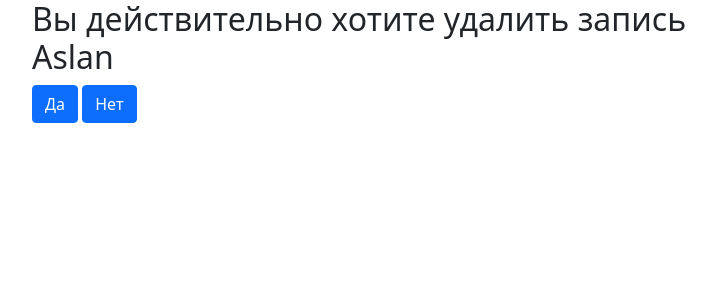
After one commit to Yusupov-Aslan/GuestBook, a Django app: page /delete/1/ in a window 1280 px wide. The commit adds this page. Shown: the top 300 px of the page, without its empty margins (50-766 px from the left). Run offline with Django 3.2, Linux system fonts and the light colour scheme; data comes from the database, SQL or seed files in the repository.

Commit message:
Создал guest_delete.html, и реализовал удаление с подтверждением

```diff
--- /dev/null
+++ b/source/GuestBook/templates/guest_delete.html
@@ -0,0 +1,15 @@
+{% extends 'base.html' %}
+{% block title %}Удаление записи{% endblock %}
+{% block content %}
+    <div>
+        <form action="{% url 'delete' guests.pk %}" method="POST">
+        {% csrf_token %}
+        <h2>Вы действительно хотите удалить запись <br> {{ guests.author_name }}</h2>
+            <div class="gap-2 col-6 ">
+                <a><button class="btn btn-primary" type="submit">Да</button></a>
+                <a href="{% url 'index'%}"><button class="btn btn-primary" type="button">Нет</button></a>
+            </div>
+        </form>
+
+    </div>
+{% endblock %}
--- a/source/GuestBook/templates/guest_update.html
+++ b/source/GuestBook/templates/guest_update.html
@@ -5,7 +5,7 @@
     <h1>Редактировать запись</h1>
 
     <form action="{% url 'update' guests.pk %}" method="post">
-       {% include 'partial/form.html' with button_text="Update" %}
+       {% include 'partial/form.html' with button_text="Редактировать" %}
     </form>
 
 {% endblock %}
--- a/source/GuestBook/templates/index.html
+++ b/source/GuestBook/templates/index.html
@@ -8,7 +8,7 @@
     {% for guest in guests %}
         <div class="card border-success mb-3" style="max-width: 500px;">
           <div class="card-header">{{ guest.author_name }} ({{ guest.author_mail }})
-              <a href="#" style="float: right"><i class="bi bi-file-earmark-minus"></i></a>
+              <a href="{% url 'delete' guest.pk %}" style="float: right"><i class="bi bi-file-earmark-minus"></i></a>
               <a href="{% url 'update' guest.pk %}" style="float: right"><i class="bi bi-pencil-square"></i></a>
           </div>
           <div class="card-body text-success">
--- a/source/GuestBook/urls.py
+++ b/source/GuestBook/urls.py
@@ -1,10 +1,12 @@
 from django.urls import path
 
-from GuestBook.views import index_view, add_view, update_view
+from GuestBook.views import index_view, add_view, update_view, delete_view
 
 urlpatterns = [
     path('', index_view, name='index'),
     path('add/', add_view, name='add'),
-    path('update/<int:pk>/', update_view, name='update')
+    path('update/<int:pk>/', update_view, name='update'),
+    path('delete/<int:pk>/', delete_view, name='delete')
+
 
 ]
--- a/source/GuestBook/views.py
+++ b/source/GuestBook/views.py
@@ -46,3 +46,12 @@ def update_view(request, pk):
             return redirect("index")
         else:
             return render(request, 'guest_update.html', {"guests": guest, "form": form})
+
+
+def delete_view(request, pk):
+    guest = get_object_or_404(Guest, pk=pk)
+    if request.method == 'GET':
+        return render(request, 'guest_delete.html', {"guests": guest})
+    else:
+        guest.delete()
+        return redirect('index')
```
